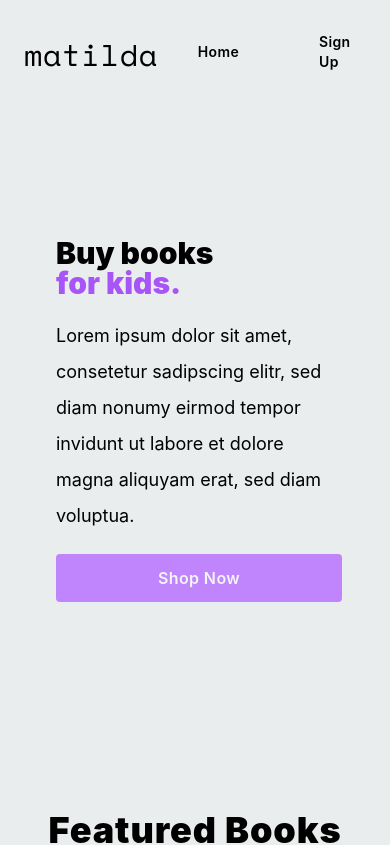
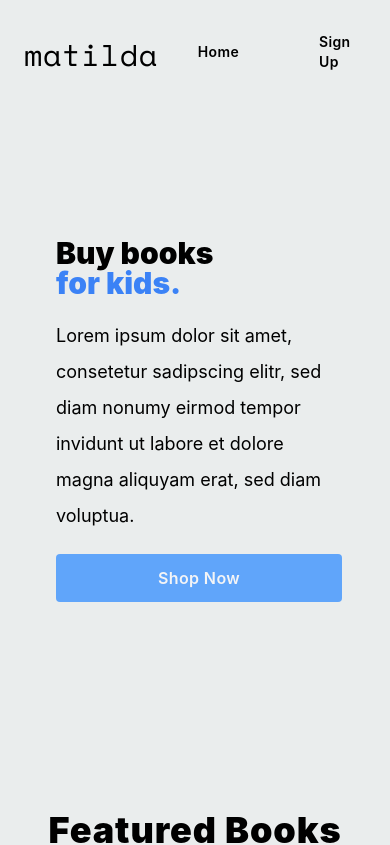
Before and after one commit to mmloghin/project-team-matilda, a React (Create React App) app in the folder client/: page / in a window 390 px wide. Shown: the top 845 px of the page. Built offline with nearby package versions, Linux system fonts and the light colour scheme; grey boxes are pictures that could not be loaded.

Commit message:
Updated main image

```diff
--- a/client/src/components/Hero.js
+++ b/client/src/components/Hero.js
@@ -8,19 +8,19 @@ export default function Hero() {
         <div className="main--content mt-24 mb-24 flex flex-col sm:items-center lg:items-stretch">
           <div className="heading text-3xl sm:text-5xl md:text-6xl font-black leading-none">
             Buy books
-            <div className="text-purple-500">for kids.</div>
+            <div className="text-blue-500">for kids.</div>
           </div>
           <div className="description max-w-md my-5 text-lg leading-loose">
             Lorem ipsum dolor sit amet, consetetur sadipscing elitr, sed diam
             nonumy eirmod tempor invidunt ut labore et dolore magna aliquyam
             erat, sed diam voluptua.
           </div>
-          <Link to="/shop" className="text-center inline-block w-full sm:w-48 py-3 font-semibold tracking-wide rounded hocus:outline-none focus:shadow-outline transition duration-300 bg-purple-400 text-gray-100 hover:bg-purple-500">
+          <Link to="/shop" className="text-center inline-block w-full sm:w-48 py-3 font-semibold tracking-wide rounded hocus:outline-none focus:shadow-outline transition duration-300 bg-blue-400 text-gray-100 hover:bg-blue-500">
             Shop Now
           </Link>
         </div>
       </div>
-      <div className="right--column bg-purple-200 bg-cover bg-center ml-24 h-96 h-auto w-1/2 flex-1 bg-[url('https://images.unsplash.com/photo-1591951425328-48c1fe7179cd?ixlib=rb-1.2.1&ixid=MnwxMjA3fDB8MHxwaG90by1wYWdlfHx8fGVufDB8fHx8&auto=format&fit=crop&w=1170&q=80')]"></div>
+      <div className="right--column bg-violet-200 bg-cover bg-center ml-24 h-96 h-auto w-1/2 flex-1 bg-[url('https://tinyurl.com/y54bjxn8')]"></div>
     </div>
   );
 }
--- a/client/src/pages/Signup.js
+++ b/client/src/pages/Signup.js
@@ -12,7 +12,7 @@ export default function Signup() {
         <form className="mx-auto max-w-xs mt-8">
           <input className="w-full px-8 py-4 rounded-lg font-medium bg-gray-100 border border-gray-200 placeholder-gray-500 text-sm focus:outline-none focus:border-gray-400 focus:bg-white mt-5" type="email" placeholder="Email" />
           <input className="w-full px-8 py-4 rounded-lg font-medium bg-gray-100 border border-gray-200 placeholder-gray-500 text-sm focus:outline-none focus:border-gray-400 focus:bg-white mt-5" type="password" placeholder="Password" />
-          <button className="mt-5 tracking-wide font-semibold bg-purple-400 text-gray-100 w-full py-4 rounded-lg hover:bg-purple-500 transition-all duration-300 ease-in-out flex items-center justify-center focus:shadow-outline focus:outline-none" type="submit">
+          <button className="mt-5 tracking-wide font-semibold bg-blue-400 text-gray-100 w-full py-4 rounded-lg hover:bg-blue-500 transition-all duration-300 ease-in-out flex items-center justify-center focus:shadow-outline focus:outline-none" type="submit">
             <span className="text">Sign Up</span>
           </button>
           <p className="mt-8 text-sm text-gray-600 text-center">
@@ -22,7 +22,6 @@ export default function Signup() {
             </Link>
           </p>
         </form>
-
       </div>
     </div>
   );
```
Also changed, not shown: client/src/components/Featured.js (+1 -7 lines).
